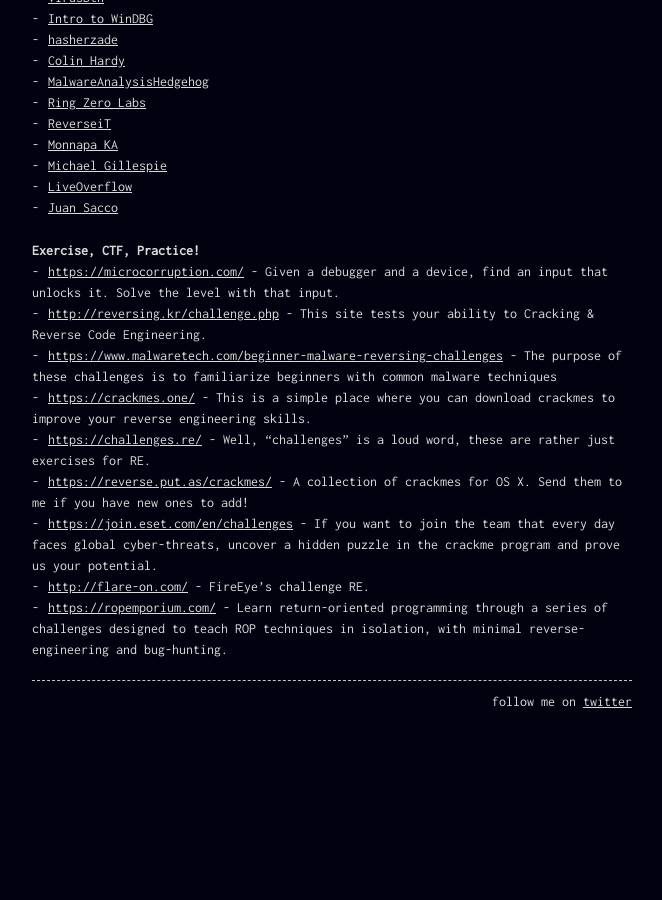
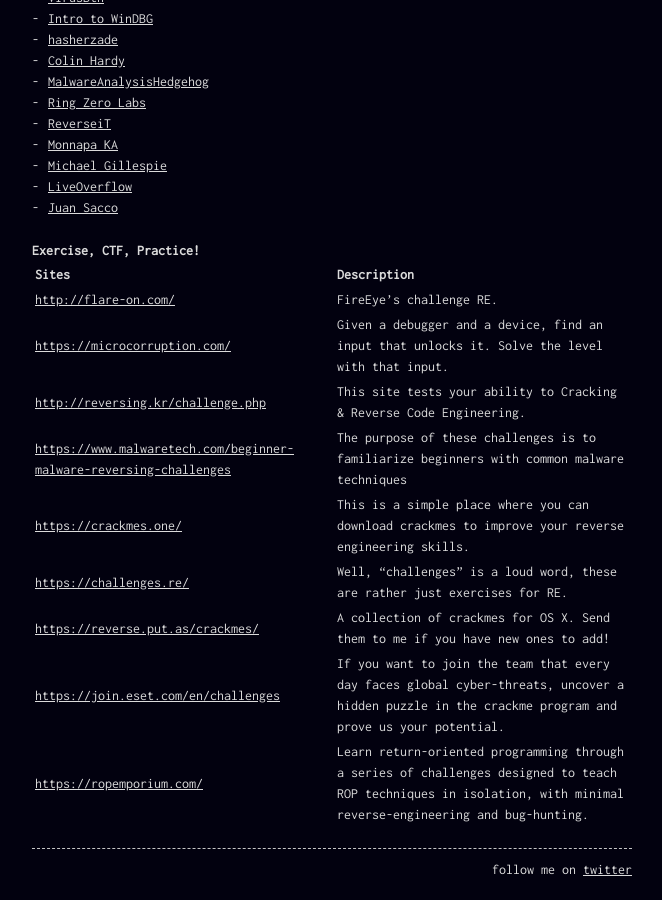
Before and after one commit to spiritedwolf/fareedfauzi.github.io, a Jekyll site: the page built from _posts/2019-12-20-RE-resources.md, in a window 1280 px wide and 900 px high, scrolled down 1268 px. Shown: the whole window, without its empty margins (308-970 px from the left). Built offline with Jekyll 4.4.1, drawn with Linux system fonts in a browser that asks for light colours; before the commit the page ends 2000 px from its top, so only the background shows below that.

Commit message:
Update 2019-12-20-RE-resources.md

```diff
--- a/_posts/2019-12-20-RE-resources.md
+++ b/_posts/2019-12-20-RE-resources.md
@@ -80,12 +80,14 @@ layout: post
 
 ## Exercise, CTF, Practice!
 
-- [https://microcorruption.com/](https://microcorruption.com/) - Given a debugger and a device, find an input that unlocks it. Solve the level with that input.
-- [http://reversing.kr/challenge.php](http://reversing.kr/challenge.php) - This site tests your ability to Cracking & Reverse Code Engineering.
-- [https://www.malwaretech.com/beginner-malware-reversing-challenges](https://www.malwaretech.com/beginner-malware-reversing-challenges) - The purpose of these challenges is to familiarize beginners with common malware techniques
-- [https://crackmes.one/](https://crackmes.one/) - This is a simple place where you can download crackmes to improve your reverse engineering skills.
-- [https://challenges.re/](https://challenges.re/) - Well, "challenges" is a loud word, these are rather just exercises for RE.
-- [https://reverse.put.as/crackmes/](https://reverse.put.as/crackmes/) - A collection of crackmes for OS X. Send them to me if you have new ones to add!
-- [https://join.eset.com/en/challenges](https://join.eset.com/en/challenges/crack-me) - If you want to join the team that every day faces global cyber-threats, uncover a hidden puzzle in the crackme program and prove us your potential.
-- [http://flare-on.com/](http://flare-on.com/) - FireEye's challenge RE.
-- [https://ropemporium.com/](https://ropemporium.com/) - Learn return-oriented programming through a series of challenges designed to teach ROP techniques in isolation, with minimal reverse-engineering and bug-hunting.
+| Sites | Description |
+|---|---|
+| [http://flare-on.com/](http://flare-on.com/) |  FireEye's challenge RE.|
+| [https://microcorruption.com/](https://microcorruption.com/) | Given a debugger and a device, find an input that unlocks it. Solve the level with that input. |
+| [http://reversing.kr/challenge.php](http://reversing.kr/challenge.php) |This site tests your ability to Cracking & Reverse Code Engineering. |
+| [https://www.malwaretech.com/beginner-malware-reversing-challenges](https://www.malwaretech.com/beginner-malware-reversing-challenges) |  The purpose of these challenges is to familiarize beginners with common malware techniques|
+| [https://crackmes.one/](https://crackmes.one/) |  This is a simple place where you can download crackmes to improve your reverse engineering skills.|
+| [https://challenges.re/](https://challenges.re/) |  Well, "challenges" is a loud word, these are rather just exercises for RE.|
+| [https://reverse.put.as/crackmes/](https://reverse.put.as/crackmes/) |  A collection of crackmes for OS X. Send them to me if you have new ones to add!|
+| [https://join.eset.com/en/challenges](https://join.eset.com/en/challenges/crack-me) |  If you want to join the team that every day faces global cyber-threats, uncover a hidden puzzle in the crackme program and prove us your potential.
+| [https://ropemporium.com/](https://ropemporium.com/)|  Learn return-oriented programming through a series of challenges designed to teach ROP techniques in isolation, with minimal reverse-engineering and bug-hunting.|
```
